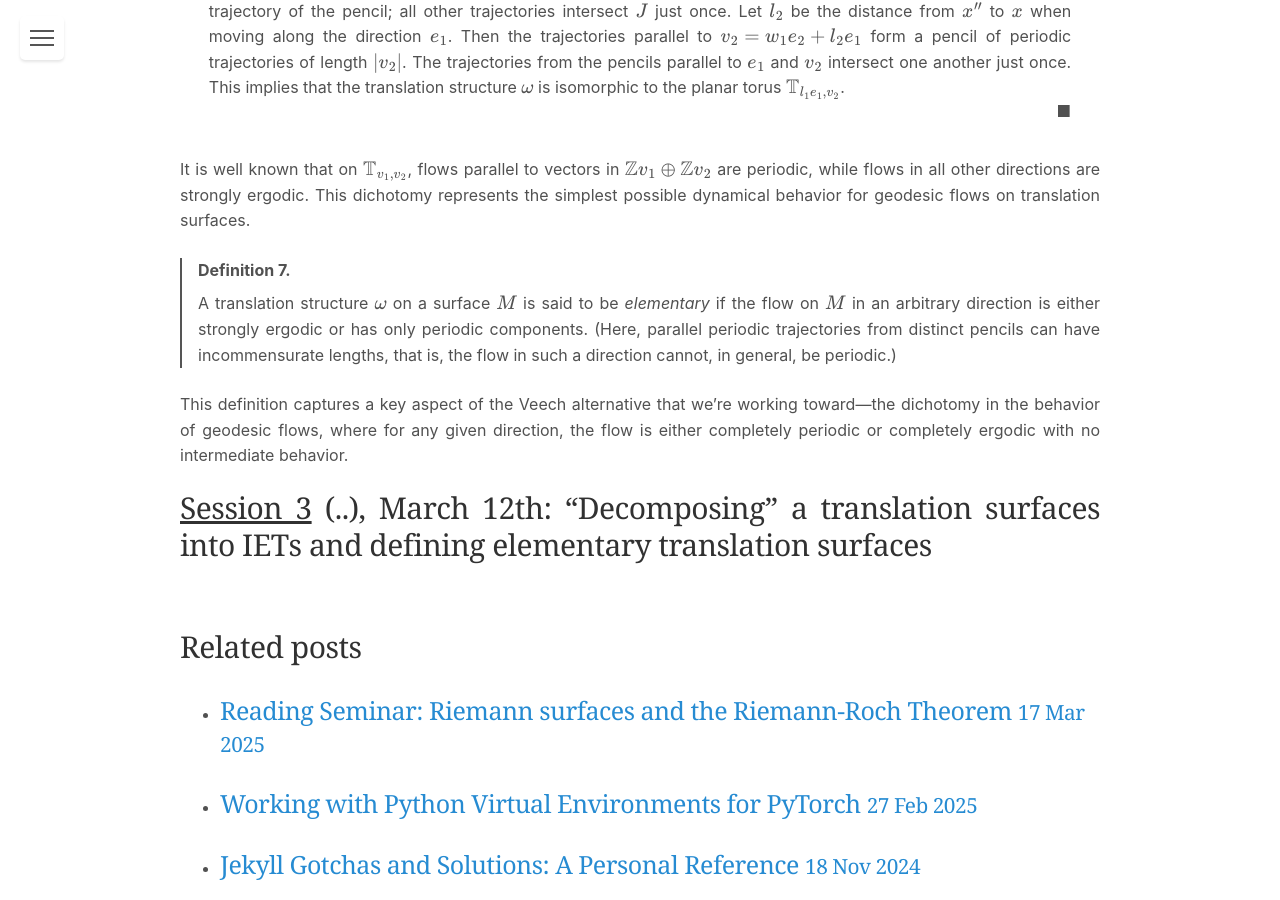
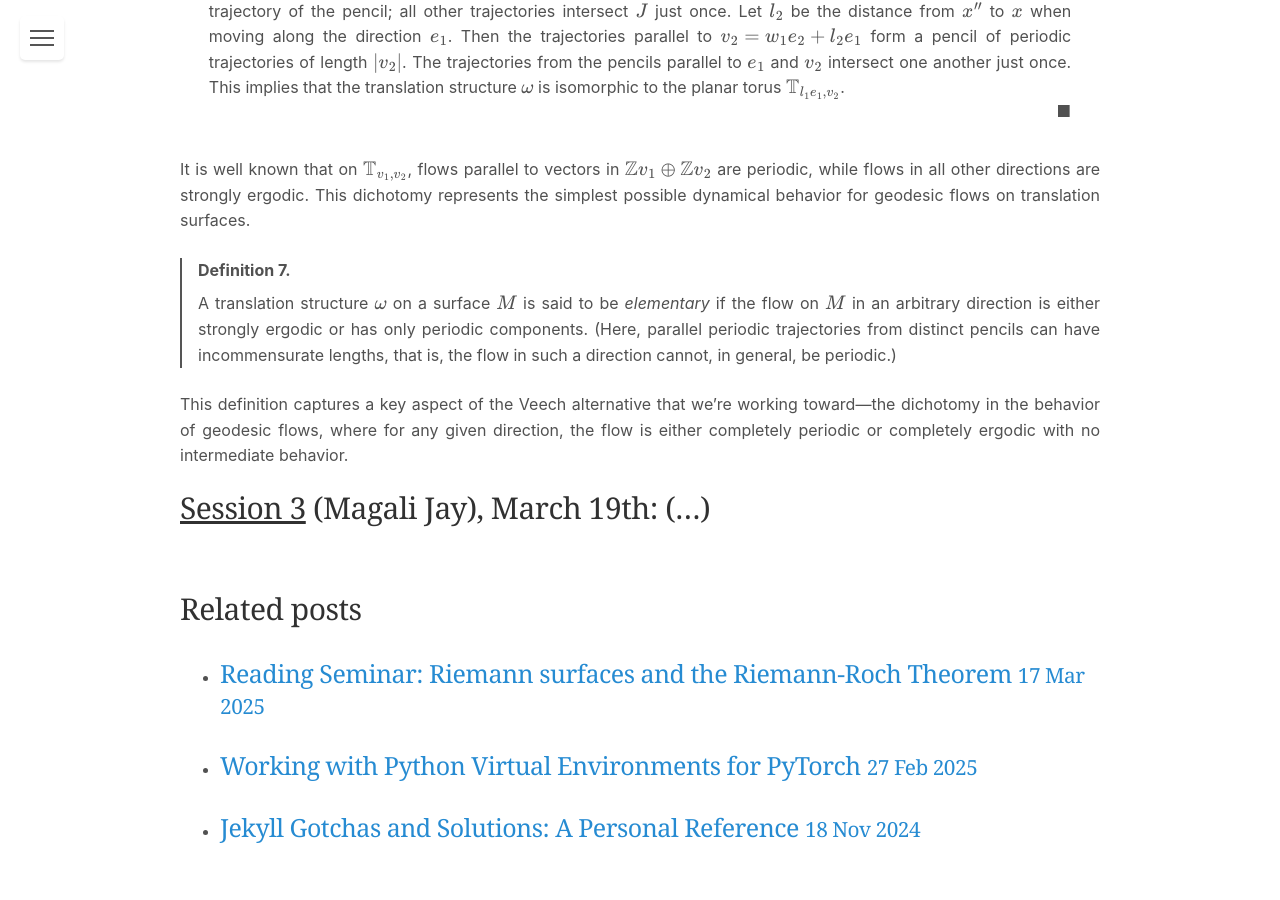
Before and after one commit to FabianLander/fabianlander.github.io, a Jekyll site: the page built from _posts/2025-02-28-Veech-alternative.md, in a window 1280 px wide and 900 px high, scrolled down 10026 px. Built offline with Jekyll 4.4.1, drawn with Linux system fonts in a browser that asks for light colours; after the commit the page ends 10889 px from its top, so only the background shows below that.

Commit message:
corrected heading

```diff
--- a/_posts/2025-02-28-Veech-alternative.md
+++ b/_posts/2025-02-28-Veech-alternative.md
@@ -312,4 +312,4 @@ A translation structure $\omega$ on a surface $M$ is said to be <em>elementary</
 This definition captures a key aspect of the Veech alternative that we're working toward—the dichotomy in the behavior of geodesic flows, where for any given direction, the flow is either completely periodic or completely ergodic with no intermediate behavior.
 
 
-## <u>Session 3</u> (..), March 12th: "Decomposing" a translation surfaces into IETs and defining elementary translation surfaces
+## <u>Session 3</u> (Magali Jay), March 19th: (...)
```
